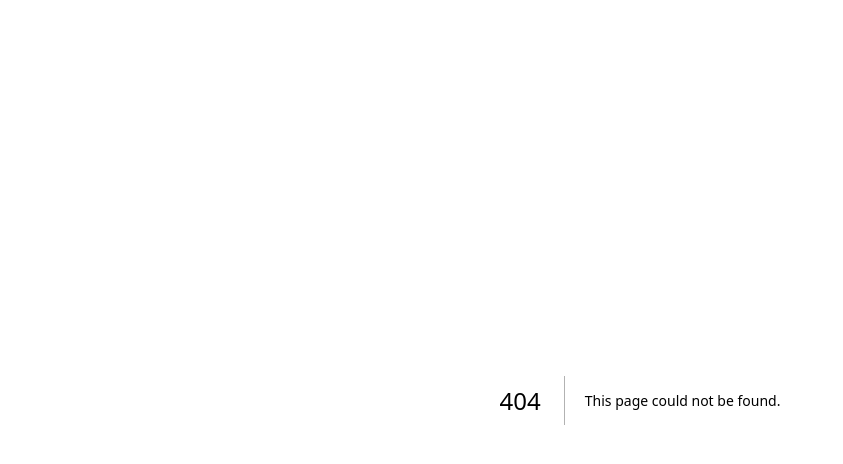
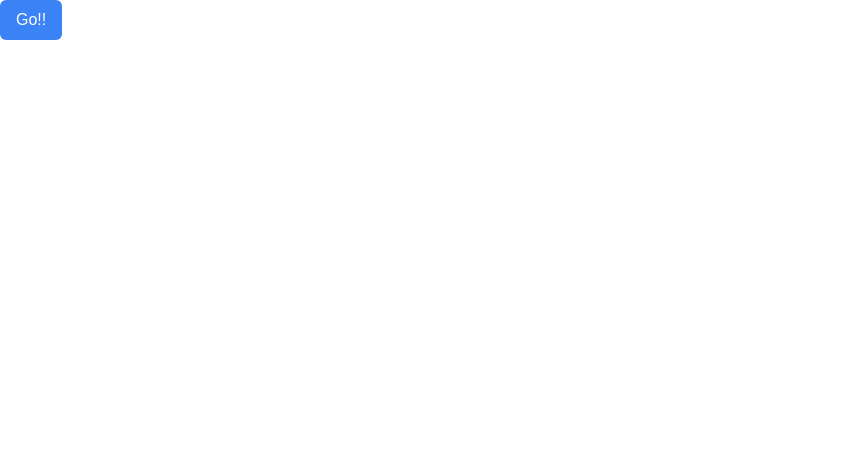
Before and after one commit to petter/action-vs-api-perf, a Next.js app: page /sleep-3 in a window 1280 px wide. Before the commit this address had no page. Shown: the top 464 px of the page, without its empty margins (0-843 px from the left). Built offline with nearby package versions, Linux system fonts and the light colour scheme.

Commit message:
add page to test if different actions also run sequentially

```diff
--- /dev/null
+++ b/app/sleep-3/action-dispatcher.tsx
@@ -0,0 +1,42 @@
+"use client";
+
+import { useState, useTransition } from "react";
+import { sleeper1 } from "./function1";
+import { sleeper2 } from "./function2";
+import { sleeper3 } from "./function3";
+import { sleeper4 } from "./function4";
+import { sleeper5 } from "./function5";
+
+export function ActionDispatcher() {
+  const [result, setResult] = useState<string[]>([]);
+  const [isPending, startTransition] = useTransition();
+  return (
+    <div>
+      <button
+        className="bg-blue-500 text-white px-4 py-2 rounded-md"
+        type="button"
+        onClick={async () => {
+          if (isPending) return;
+
+          startTransition(async () => {
+            const result = await Promise.all([
+              sleeper1(),
+              sleeper2(),
+              sleeper3(),
+              sleeper4(),
+              sleeper5(),
+            ]);
+            setResult(result);
+          });
+        }}
+        disabled={isPending}
+      >
+        {isPending ? "Loading..." : "Go!!"}
+      </button>
+
+      {result.map((r) => (
+        <div key={r}>{r}</div>
+      ))}
+    </div>
+  );
+}
--- /dev/null
+++ b/app/sleep-3/function1.ts
@@ -0,0 +1,8 @@
+"use server";
+
+import { sleep } from "./sleep";
+
+export async function sleeper1() {
+    await sleep(1000);
+    return "sleeper1";
+}
--- /dev/null
+++ b/app/sleep-3/function2.ts
@@ -0,0 +1,8 @@
+"use server";
+
+import { sleep } from "./sleep";
+
+export async function sleeper2() {
+    await sleep(1000);
+    return "sleeper2";
+}
--- /dev/null
+++ b/app/sleep-3/function3.ts
@@ -0,0 +1,8 @@
+"use server";
+
+import { sleep } from "./sleep";
+
+export async function sleeper3() {
+    await sleep(1000);
+    return "sleeper3";
+}
--- /dev/null
+++ b/app/sleep-3/function4.ts
@@ -0,0 +1,8 @@
+"use server";
+
+import { sleep } from "./sleep";
+
+export async function sleeper4() {
+    await sleep(1000);
+    return "sleeper4";
+}
--- /dev/null
+++ b/app/sleep-3/function5.ts
@@ -0,0 +1,8 @@
+"use server";
+
+import { sleep } from "./sleep";
+
+export async function sleeper5() {
+    await sleep(1000);
+    return "sleeper5";
+}
--- /dev/null
+++ b/app/sleep-3/page.tsx
@@ -0,0 +1,5 @@
+import { ActionDispatcher } from "./action-dispatcher";
+
+export default function Page() {
+  return <ActionDispatcher />;
+}
--- /dev/null
+++ b/app/sleep-3/sleep.ts
@@ -0,0 +1,4 @@
+
+export async function sleep(ms: number) {
+    await new Promise((resolve) => setTimeout(resolve, ms));
+}
```
